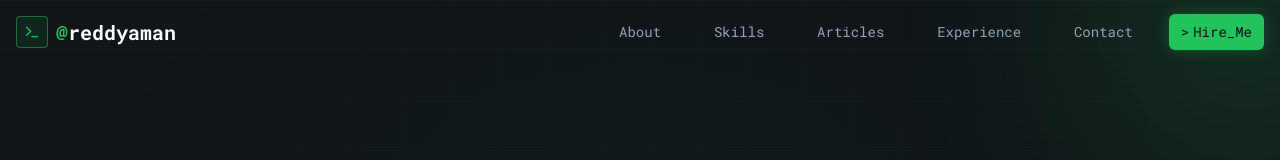
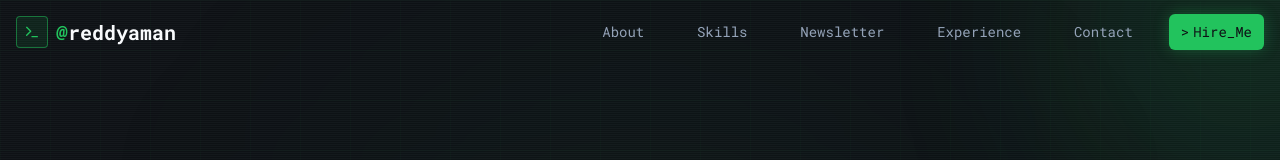
Before and after one commit to reddy-aman/portfolio, a React (Vite) app: page / in a window 1280 px wide. Shown: the top 160 px of the page. Built offline with nearby package versions, Linux system fonts and the light colour scheme; the HTML template or start-up script is replaced by a standard one.

Commit message:
Replace 'Articles' link with 'Newsletter'

```diff
--- a/src/components/Header.tsx
+++ b/src/components/Header.tsx
@@ -5,7 +5,7 @@ import { useState, useEffect } from "react";
 const navLinks = [
   { href: "#about", label: "About" },
   { href: "#skills", label: "Skills" },
-  { href: "#Articles", label: "Articles" },
+  { href: "#newsletter", label: "Newsletter" },
   { href: "#experience", label: "Experience" },
   { href: "#contact", label: "Contact" },
 ];
```
